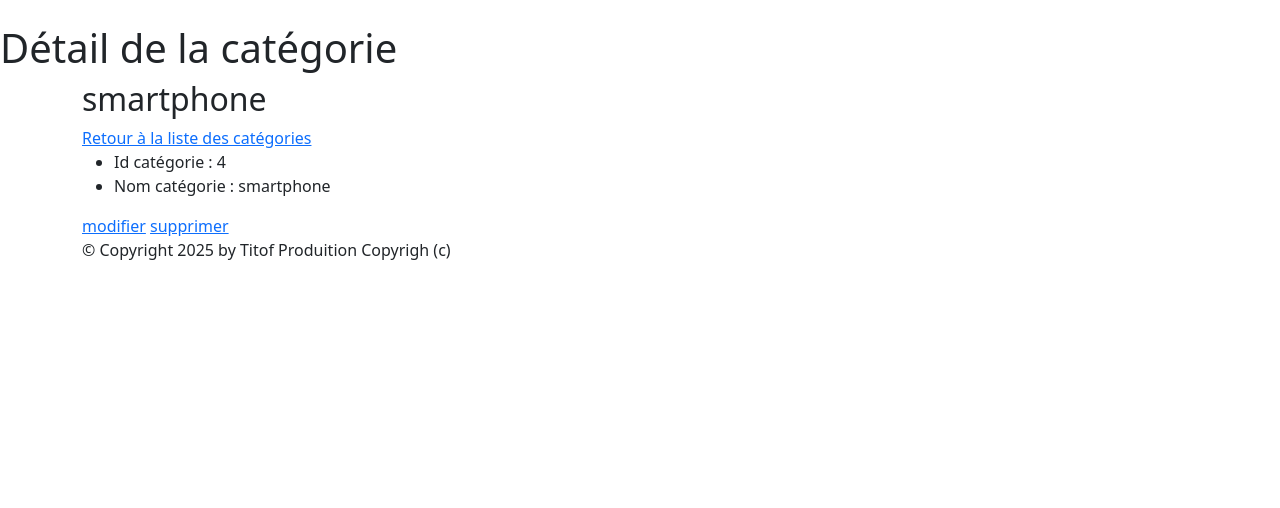
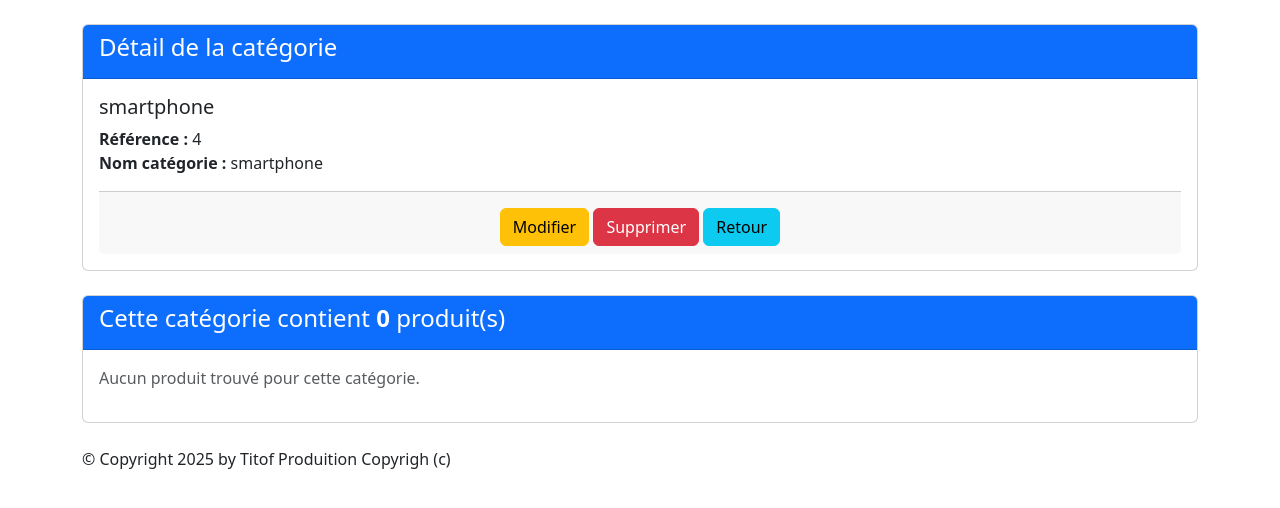
Before and after one commit to manglij/DJANGO, a Django app: page /monApp/categories/4/ in a window 1280 px wide. Shown: the part 56-564 px from the top of the page. Run offline with Django 5.2, Linux system fonts and the light colour scheme; data comes from the database, SQL or seed files in the repository; both versions use the stored data as it was after the commit; parts of the project's set-up code (start-up, migrations or seed data) failed here and were passed over; some libraries are stand-ins or nearby versions.

Commit message:
fin seance 9

```diff
--- a/TutoDjango/monApp/models.py
+++ b/TutoDjango/monApp/models.py
@@ -31,7 +31,7 @@ class Produit(models.Model):
     date_fabrication = models.DateField(null=True, blank=True)
     statut = models.ForeignKey(
         Statut,
-        on_delete=models.SET_NULL,
+        on_delete=models.CASCADE,
         null=True,
         blank=True,
         related_name="produits"
--- a/TutoDjango/monApp/templates/monApp/detail_categorie.html
+++ b/TutoDjango/monApp/templates/monApp/detail_categorie.html
@@ -1,14 +1,45 @@
 {% extends 'monApp/base.html' %}
-{% block menu %}
-<h1>{{titremenu}}</h1>
+{% block contenu %}
+<div class="card mb-4">
+    <div class="card-header bg-primary text-white">
+        <h4>Détail de la catégorie</h4>
+    </div>
+    <div class="card-body">
+        <h5 class="card-title">{{ cat.nomCat }}</h5>
+        <ul class="list-unstyled">
+            <li><strong>Référence :</strong> {{ cat.idCat }}</li>
+            <li><strong>Nom catégorie :</strong> {{ cat.nomCat }}</li>
+        </ul>
+        <div class="card-footer text-center">
+            <a href="{% url 'cat-chng' cat.idCat %}" class="btn btn-warning mt-2">Modifier</a>
+            <a href="{% url 'dtl_cat' cat.idCat %}" class="btn btn-danger mt-2">Supprimer</a>
+            <a href="{% url 'categories' %}" class="btn btn-info mt-2">Retour</a>
+        </div>
+    </div>
+</div>
+<div class="card mb-4">
+    <div class="card-header bg-primary text-white">
+        <h4>Cette catégorie contient <strong>{{ cat.nb_produits }}</strong> produit(s)</h4>
+    </div>
+    <div class="card-body">
+        <div class="row">
+            {% if prdts %}
+            {% for prdt in prdts %}
+            <div class="col-sm-3">
+                <div class="card mb-2 text-center">
+                    <div class="card-header bg-info text-white">
+                        <h5 class="card-title">{{ prdt.intituleProd }}</h5>
+                    </div>
+                    <div class="card-body">
+                        <a href="{% url 'dtl_prdt' prdt.refProd %}" class="btn btn-primary mt-2">Détails</a>
+                    </div>
+                </div>
+            </div>
+            {% endfor %}
+            {% else %}
+            <p class="text-muted">Aucun produit trouvé pour cette catégorie.</p>
+            {% endif %}
+        </div>
+    </div>
+</div>
 {% endblock %}
-{% block contenu %}
-<h2>{{ cat.nomCat }}</h2>
-<a href="{% url 'categories' %}">Retour à la liste des catégories</a>
-<ul>
-    <li>Id catégorie : {{ cat.idCat }} </li>
-    <li>Nom catégorie : {{ cat.nomCat }} </li>
-</ul>
-<a href="{% url 'cat-chng' cat.idCat %}">modifier</a>
-<a href="{% url 'cat-del' cat.idCat %}">supprimer</a>
-{% endblock %}
--- a/TutoDjango/monApp/templates/monApp/list_categories.html
+++ b/TutoDjango/monApp/templates/monApp/list_categories.html
@@ -7,12 +7,14 @@
     <thead>
         <th>Id</th>
         <th>Nom catégorie</th>
+        <th>Nombre de Produits</th>
     </thead>
     <tbody>
         {% for cat in cats %}
         <tr>
             <td>{{ cat.idCat }} </td>
             <td><a href="{% url 'dtl_cat' cat.idCat %}">{{ cat.nomCat | upper }}</a></td>
+            <td>{{ cat.nb_produits }} </td>
             <td><a href="{% url 'cat-chng' cat.idCat %}">Modifier</a></td>
             <td><a href="{% url 'cat-del' cat.idCat %}">Supprimer</a></td>
         </tr>
--- a/TutoDjango/monApp/templates/monApp/list_statuts.html
+++ b/TutoDjango/monApp/templates/monApp/list_statuts.html
@@ -7,12 +7,14 @@
     <thead>
         <th>Id</th>
         <th>Nom statut</th>
+        <th>Nombre de Produits</th>
     </thead>
     <tbody>
         {% for statut in stats %}
         <tr>
             <td>{{ statut.idStatut }} </td>
             <td><a href="{% url 'dtl_statut' statut.idStatut %}">{{ statut.nomStatut }}</a></td>
+            <td>{{ statut.nb_produits }} </td>
             <td><a href="{% url 'statut-chng' statut.idStatut %}">Modifier</a></td>
             <td><a href="{% url 'statut-del' statut.idStatut %}">Supprimer</a></td>
         </tr>
--- a/TutoDjango/monApp/views.py
+++ b/TutoDjango/monApp/views.py
@@ -9,6 +9,7 @@ from django.contrib.auth.models import User
 from django.core.mail import send_mail
 from django.shortcuts import redirect
 from django.forms.models import BaseModelForm
+from django.db.models import Count
 
 
 
@@ -101,6 +102,10 @@ class CategorieListView(ListView):
     def get_queryset(self ) :
         return Categorie.objects.order_by("nomCat")
 
+    def get_queryset(self):
+        # Annoter chaque catégorie avec le nombre de produits liés
+        return Categorie.objects.annotate(nb_produits=Count('produits'))
+
     def get_context_data(self, **kwargs):
         context = super(CategorieListView, self).get_context_data(**kwargs)
         context['titremenu'] = "Liste de mes catégories"
@@ -111,9 +116,14 @@ class CategorieDetailView(DetailView):
     template_name = "monApp/detail_categorie.html"
     context_object_name = "cat"
 
+    def get_queryset(self):
+        # Annoter chaque catégorie avec le nombre de produits liés
+        return Categorie.objects.annotate(nb_produits=Count('produits'))
+
     def get_context_data(self, **kwargs):
         context = super(CategorieDetailView, self).get_context_data(**kwargs)
         context['titremenu'] = "Détail de la catégorie"
+        context['prdts'] = self.object.produits.all()
         return context
 
 
@@ -148,6 +158,11 @@ class StatutListView(ListView):
     def get_queryset(self ) :
         return Statut.objects.order_by("nomStatut")
 
+    def get_queryset(self):
+        # Annoter chaque catégorie avec le nombre de produits liés
+        return Statut.objects.annotate(nb_produits=Count('produits'))
+
+
     def get_context_data(self, **kwargs):
         context = super(StatutListView, self).get_context_data(**kwargs)
         context['titremenu'] = "Liste de mes statuts"
@@ -158,9 +173,16 @@ class StatutDetailView(DetailView):
     template_name = "monApp/detail_statut.html"
     context_object_name = "stat"
 
+
+    def get_queryset(self):
+        # Annoter chaque catégorie avec le nombre de produits liés
+        return Statut.objects.annotate(nb_produits=Count('produits'))
+
+
     def get_context_data(self, **kwargs):
         context = super(StatutDetailView, self).get_context_data(**kwargs)
         context['titremenu'] = "Détail du statut"
+        context['prdts'] = self.object.produits.all()
         return context
 
 
```
Also changed, not shown: TutoDjango/monApp/templates/monApp/detail_statut.html (+44 -13 lines), README.md, TutoDjango/db.sqlite3. Lines whose indentation alone changed are shown as unchanged.
